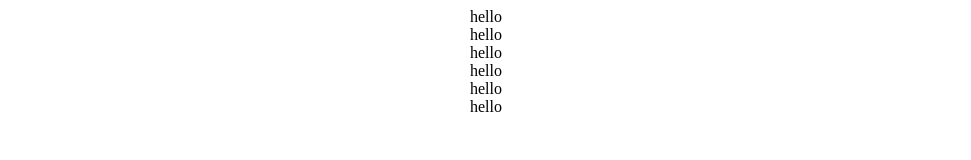
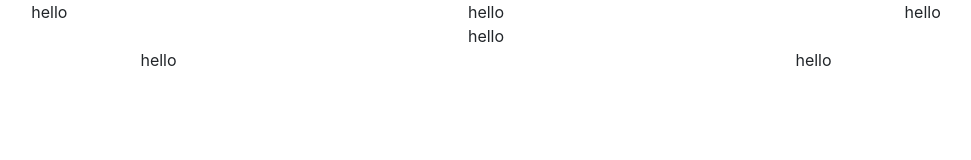
Before and after one commit to Reinaldis/Reinaldis.github.io, a plain HTML site: page colandrow.html in a window 1280 px wide. Shown: the whole page, without its empty margins (154-1125 px from the left). Drawn offline with nearby package versions, Linux system fonts and the light colour scheme.

Commit message:
Update colandrow.html

```diff
--- a/colandrow.html
+++ b/colandrow.html
@@ -1,4 +1,5 @@
 <html>
+  <header><link rel="stylesheet" href="https://maxcdn.bootstrapcdn.com/bootstrap/4.0.0-beta.2/css/bootstrap.min.css" integrity="sha384-PsH8R72JQ3SOdhVi3uxftmaW6Vc51MKb0q5P2rRUpPvrszuE4W1povHYgTpBfshb" crossorigin="anonymous"></header>
 
 <body>
 <div class="row">
```
